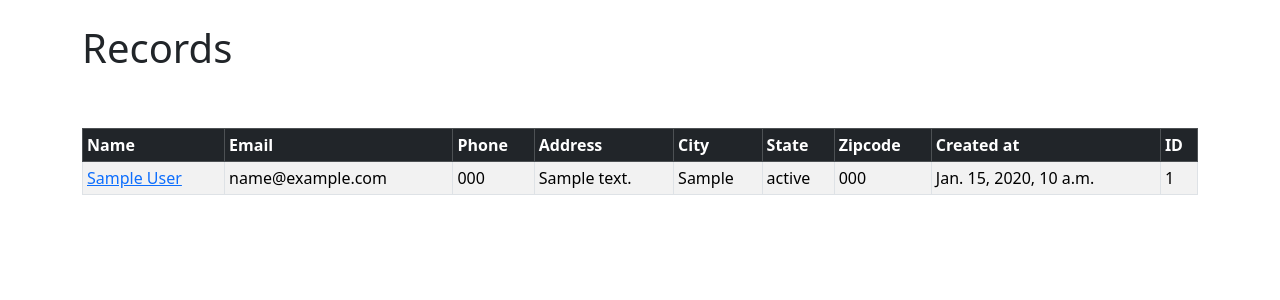
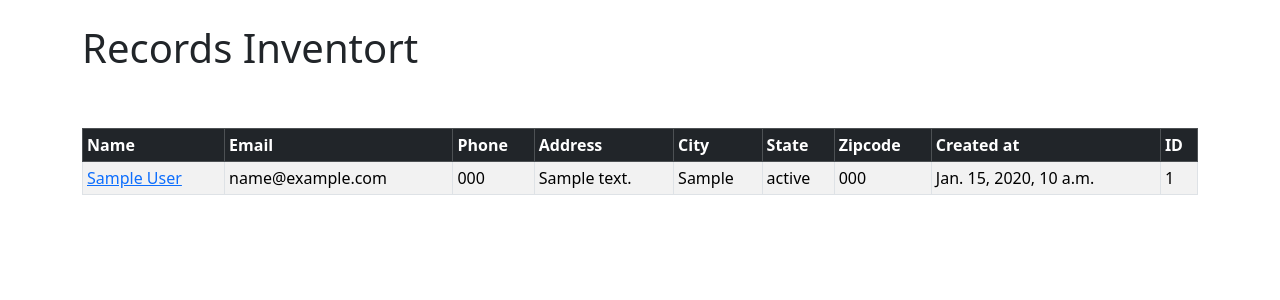
Before and after one commit to Scnh19/Django-CRM, a Django app: template website/templates/inventory.html in a window 1280 px wide. Shown: the part 56-356 px from the top of the page. Run offline with Django 5.2, Linux system fonts and the light colour scheme; the template is opened without the code that fills it: values that come from a table or form of the project are taken from there, others are empty; a user stored in the database is signed in; tables that the repository leaves empty hold one stand-in row (values such as "Sample post").

Commit message:
updated the files

```diff
--- a/website/templates/inventory.html
+++ b/website/templates/inventory.html
@@ -2,7 +2,7 @@
 {% block content %}
 
     {% if user.is_authenticated %}
-    <h1>Records</h1>
+    <h1>Records Inventort</h1>
 
     <table class="table table-striped table-hover table-bordered table-sm">
       <thead class="table-dark">
```
